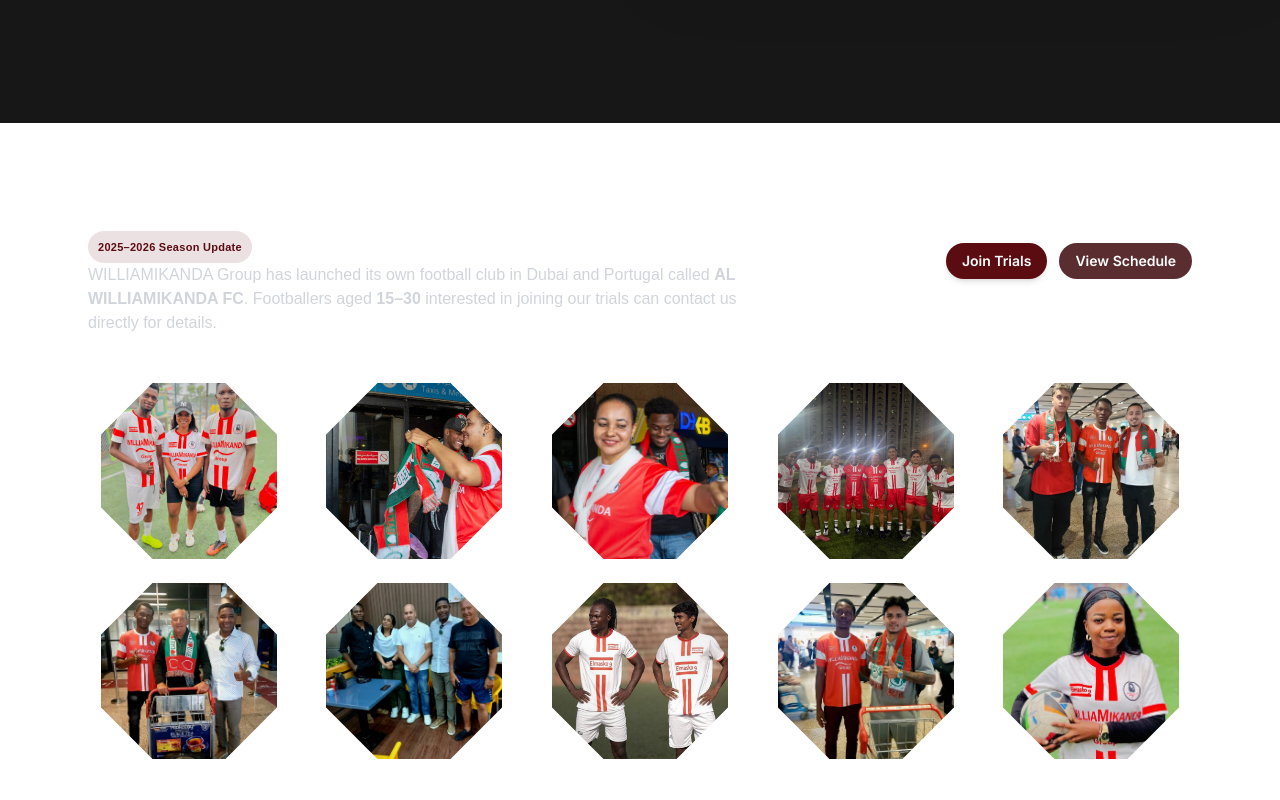
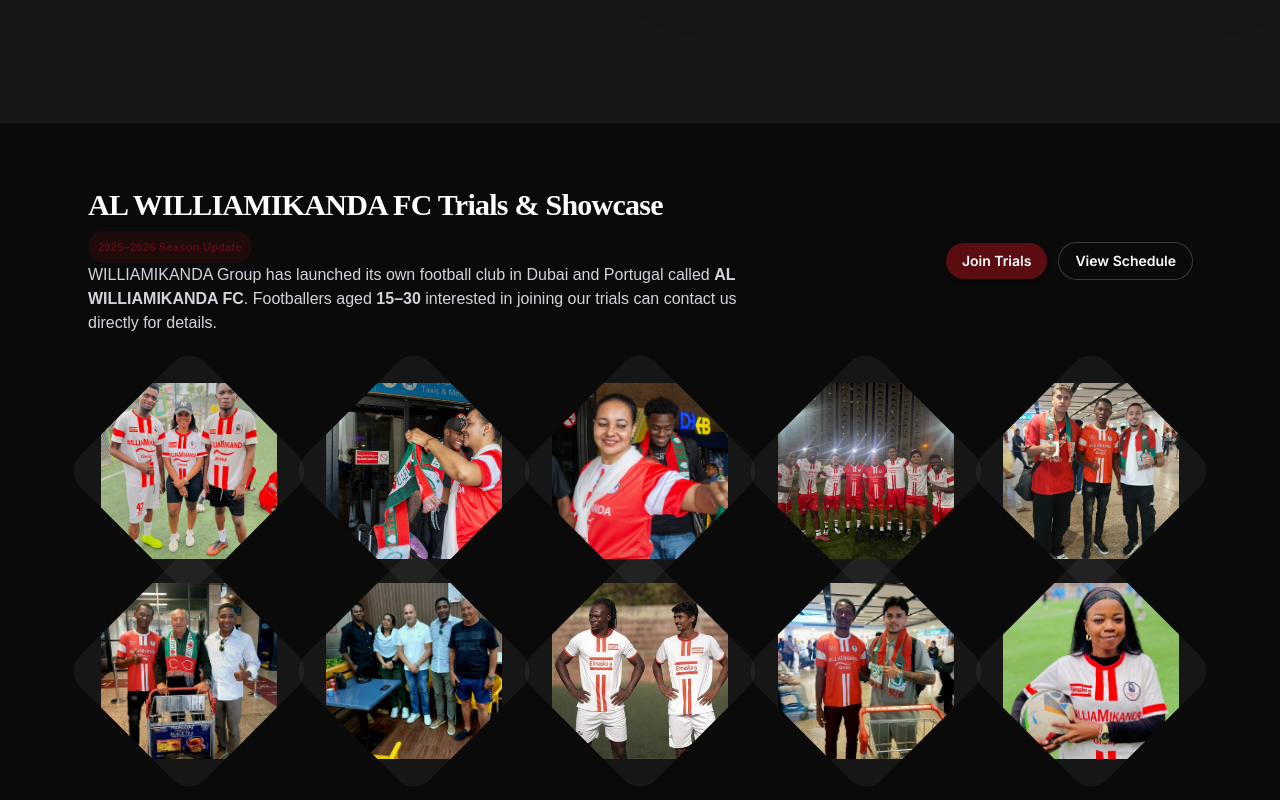
Before and after one commit to pvsameerpvs/williamikanda-group, a Next.js app: page / in a window 1280 px wide. Shown: the part 1360-2160 px from the top of the page. Built offline with nearby package versions, Linux system fonts and the light colour scheme.

Commit message:
fix: teaming showcase component

```diff
--- a/components/FootballShowcase.tsx
+++ b/components/FootballShowcase.tsx
@@ -1,6 +1,6 @@
 "use client";
 
-import { useState } from "react";
+import { useEffect, useState } from "react";
 import Image from "next/image";
 
 import {
@@ -23,6 +23,48 @@
 
 const BRAND = { maroon: "#5B0C11" };
 
+/* --------------------------- Simple theme toggler -------------------------- */
+function useThemeClass() {
+  const [theme, setTheme] = useState<"light" | "dark">("light");
+
+  // Read initial state from <html class="dark"> (set by ThemeInitScript below)
+  useEffect(() => {
+    const isDark = document.documentElement.classList.contains("dark");
+    setTheme(isDark ? "dark" : "light");
+  }, []);
+
+  const toggle = () => {
+    setTheme((t) => {
+      const next = t === "dark" ? "light" : "dark";
+      document.documentElement.classList.toggle("dark", next === "dark");
+      try {
+        localStorage.setItem("theme", next);
+      } catch {}
+      return next;
+    });
+  };
+
+  return { theme, toggle };
+}
+
+function ThemeToggle() {
+  const { theme, toggle } = useThemeClass();
+  return (
+    <button
+      type="button"
+      onClick={toggle}
+      aria-label="Toggle theme"
+      className="inline-flex items-center gap-2 rounded-full px-3 py-2 text-xs font-semibold ring-1 ring-black/10 dark:ring-white/20 text-gray-900 dark:text-white hover:bg-black/5 dark:hover:bg-white/5 transition-colors"
+      title={`Switch to ${theme === "dark" ? "light" : "dark"} mode`}
+    >
+      <span className="i">{theme === "dark" ? "🌙" : "☀️"}</span>
+      <span className="hidden sm:inline">
+        {theme === "dark" ? "Dark" : "Light"}
+      </span>
+    </button>
+  );
+}
+
 /* --------------------------- Sortable diamond tile -------------------------- */
 function SortableDiamond({ id, src }: { id: string; src: string }) {
   const {
@@ -33,12 +75,10 @@
     transition,
     isDragging,
   } = useSortable({ id });
-
   const style: React.CSSProperties = {
     transform: CSS.Transform.toString(transform),
     transition,
   };
-  const [openJoin, setOpenJoin] = useState(false);
   return (
     <div
       ref={setNodeRef}
@@ -49,7 +89,7 @@
         "group relative aspect-square w-28 sm:w-32 md:w-40 lg:w-44",
         "rotate-45 overflow-hidden rounded-[22px]",
         "bg-white/70 dark:bg-white/5",
-        isDragging ? "ring-2 ring-[#5B0C11]/60" : "",
+        isDragging ? "ring-2 ring-[#5B0C11]/60 dark:ring-[#5B0C11]/70" : "",
       ].join(" ")}
     >
       {/* Counter-rotate inner so the image is upright */}
@@ -62,7 +102,8 @@
           className="object-cover transition-transform duration-500 ease-out group-hover:scale-110"
           priority={false}
         />
-        <div className="absolute inset-0 bg-gradient-to-tr from-black/10 via-transparent to-black/10 pointer-events-none" />
+        {/* subtle vignette for both themes */}
+        <div className="absolute inset-0 pointer-events-none bg-gradient-to-tr from-black/10 via-transparent to-black/10" />
       </div>
     </div>
   );
@@ -139,7 +180,7 @@
   }
 
   return (
-    <section className="relative overflow-hidden bg-white py-8 sm:py-12 md:py-16">
+    <section className="relative overflow-hidden bg-white dark:bg-neutral-950 py-8 sm:py-12 md:py-16">
       <div className="mx-auto max-w-6xl px-3 md:px-6">
         {/* Header / Highlight */}
         <div className="flex flex-col items-start gap-5 md:flex-row md:items-center md:justify-between">
@@ -149,20 +190,16 @@
             </h2>
             <p className="mt-2 text-sm md:text-base leading-relaxed text-gray-700 dark:text-gray-300">
               <span
-                className="inline-flex items-center rounded-full px-2.5 py-1 text-[11px] font-semibold tracking-wide"
-                style={{
-                  backgroundColor: "rgba(91,12,17,0.12)",
-                  color: BRAND.maroon,
-                }}
+                className="inline-flex items-center rounded-full px-2.5 py-1 text-[11px] font-semibold tracking-wide bg-[rgba(91,12,17,0.12)] dark:bg-[rgba(91,12,17,0.25)]"
+                style={{ color: BRAND.maroon }}
               >
                 2025–2026 Season Update
               </span>
               <br />
               WILLIAMIKANDA Group has launched its own football club in Dubai
               and Portugal called <strong>AL WILLIAMIKANDA FC</strong>.
-              Footballers aged
-              <strong> 15–30</strong> interested in joining our trials can
-              contact us directly for details.
+              Footballers aged <strong>15–30</strong> interested in joining our
+              trials can contact us directly for details.
             </p>
           </div>
 
@@ -170,8 +207,8 @@
             <button
               type="button"
               onClick={() => setOpenJoin(true)}
-              className="inline-flex items-center justify-center rounded-full px-4 py-2 text-sm font-semibold text-white shadow-md transition-colors duration-300"
-              style={{ backgroundColor: "#5B0C11" }}
+              className="inline-flex items-center justify-center rounded-full px-4 py-2 text-sm font-semibold text-white shadow-md transition-colors duration-300 hover:opacity-95"
+              style={{ backgroundColor: BRAND.maroon }}
             >
               Join Trials
             </button>
@@ -179,8 +216,7 @@
             <button
               type="button"
               onClick={() => setOpen(true)}
-              style={{ backgroundColor: "rgba(90, 46, 48, 1)" }}
-              className="inline-flex items-center justify-center  text-white rounded-full px-4 py-2 text-sm font-semibold ring-1 ring-black/10 dark:ring-white/15 text-gray-900 dark:text-white hover:bg-black/5 dark:hover:bg-white/5 transition-colors"
+              className="inline-flex items-center justify-center rounded-full px-4 py-2 text-sm font-semibold ring-1 ring-black/10 dark:ring-white/20 text-gray-900 dark:text-white hover:bg-black/5 dark:hover:bg-white/5 transition-colors"
             >
               View Schedule
             </button>
--- a/components/SectionWho.tsx
+++ b/components/SectionWho.tsx
@@ -54,7 +54,7 @@
       "Seasonal elite camps & friendlies",
       "Shortlists for professional evaluations",
     ],
-    location: "Dubai, Sharja, Ajman",
+    location: "Dubai, sharjah, Ajman",
     image: "/int2.jpg",
   },
   pt: {
```
